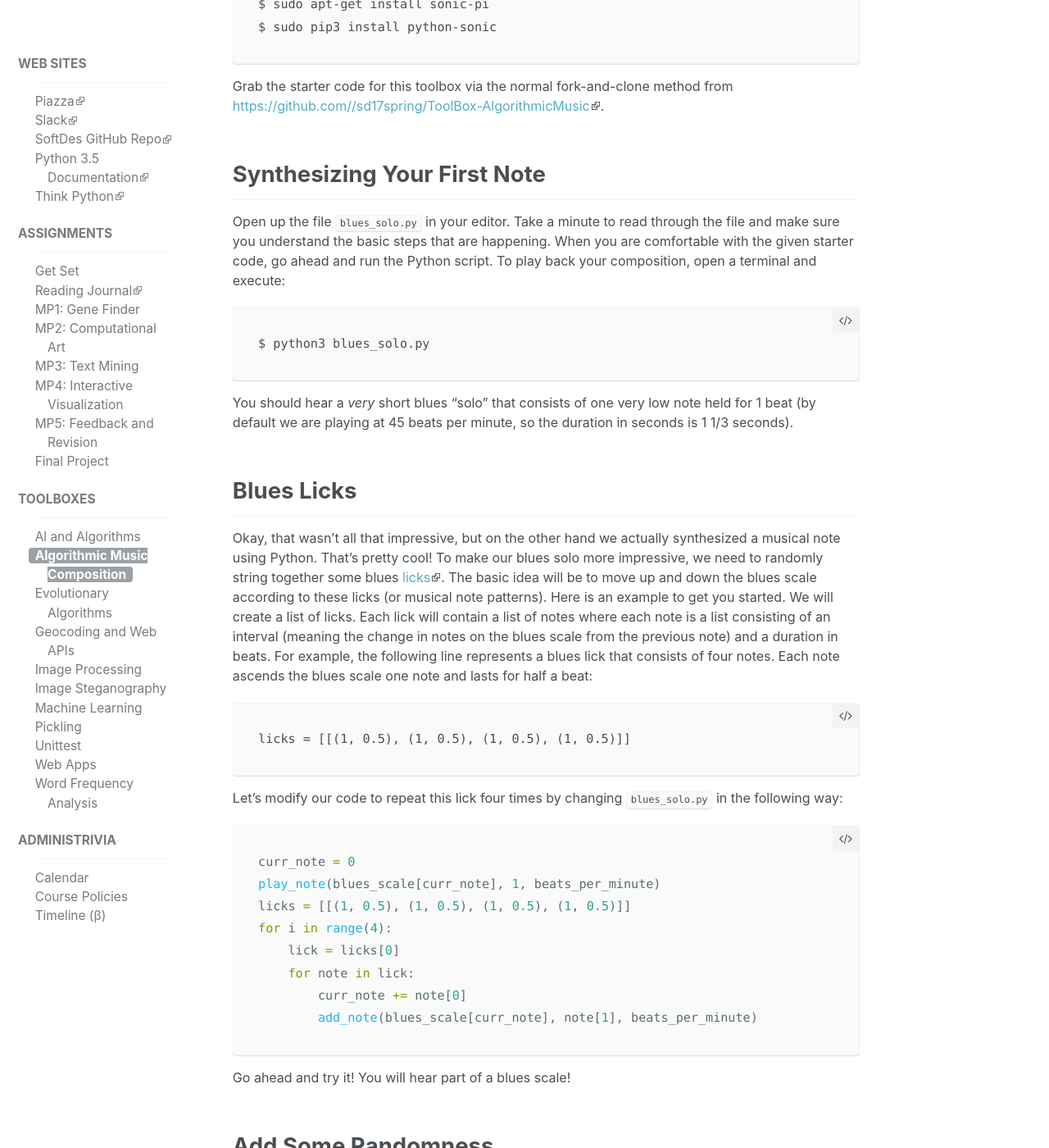
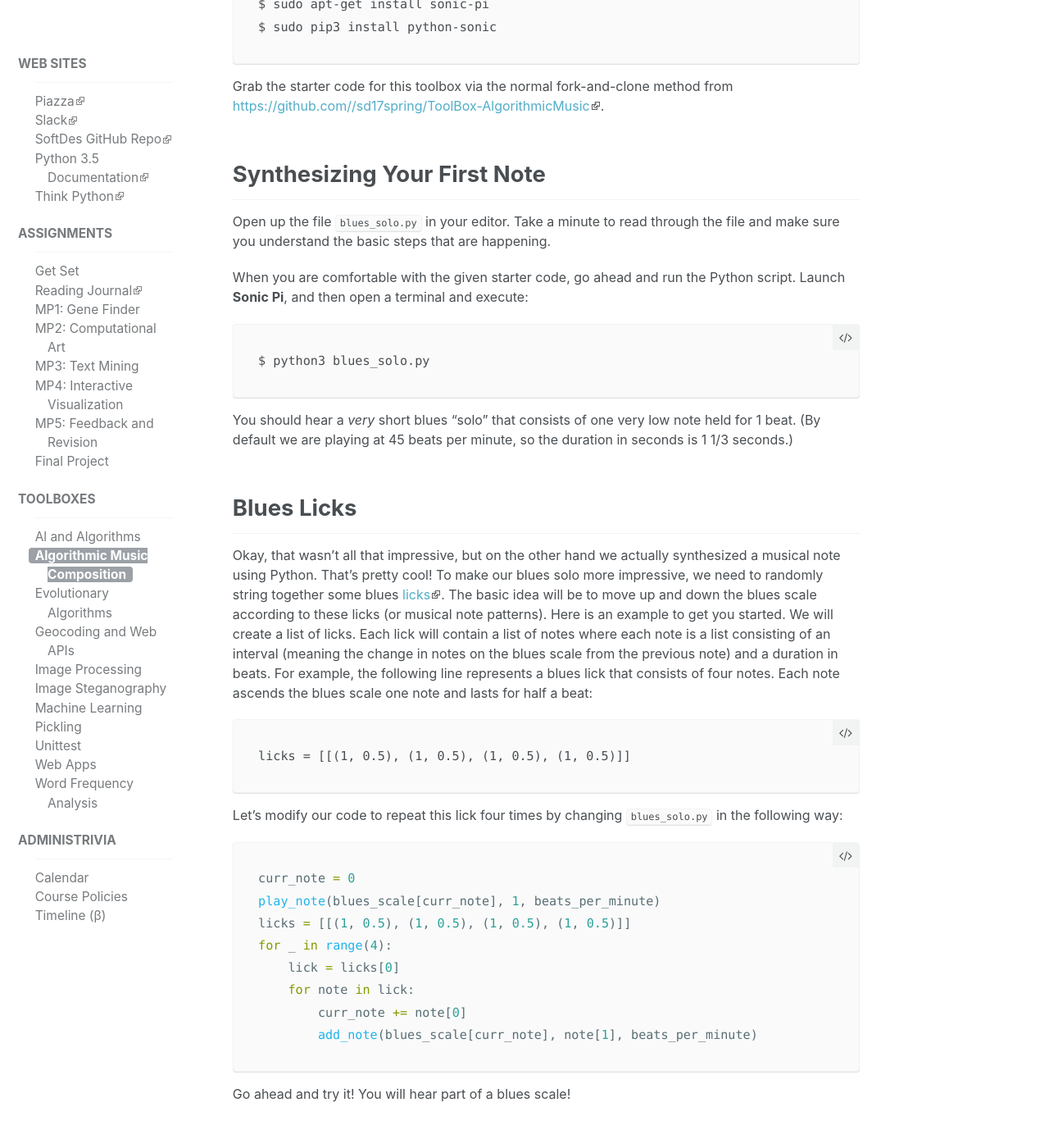
Before and after one commit to sd17spring/sd17spring.github.io, a Jekyll site: the page built from _toolboxes/algorithmic-music-composition.md, in a window 1280 px wide and 1400 px high, scrolled down 1282 px. Shown: the whole window at 82% size. Built offline with Jekyll 4.4.1, drawn with Linux system fonts in a browser that asks for light colours; some of the changed text lies outside the part shown.

Commit message:
music composition: launch Sonic Pi

```diff
--- a/_toolboxes/algorithmic-music-composition.md
+++ b/_toolboxes/algorithmic-music-composition.md
@@ -41,14 +41,15 @@ from <https://github.com//{{site.course.github_owner}}/ToolBox-AlgorithmicMusic>
 Open up the file `blues_solo.py` in your editor. Take a minute to read
 through the file and make sure you understand the basic steps that are
 happening.
+
 When you are comfortable with the given starter code, go ahead and run the
-Python script. To play back your composition, open a terminal and execute:
+Python script. Launch **Sonic Pi**, and then open a terminal and execute:
 
     $ python3 blues_solo.py
 
 You should hear a _very_ short blues "solo" that consists of one very low note
-held for 1 beat (by default we are playing at 45 beats per minute, so the
-duration in seconds is 1 1/3 seconds).
+held for 1 beat. (By default we are playing at 45 beats per minute, so the
+duration in seconds is 1 1/3 seconds.)
 
 ## Blues Licks
 
@@ -73,7 +74,7 @@ in the following way:
 curr_note = 0
 play_note(blues_scale[curr_note], 1, beats_per_minute)
 licks = [[(1, 0.5), (1, 0.5), (1, 0.5), (1, 0.5)]]
-for i in range(4):
+for _ in range(4):
     lick = licks[0]
     for note in lick:
         curr_note += note[0]
```
Also changed, not shown: other parts of _toolboxes/algorithmic-music-composition.md (+1 -1 lines).
